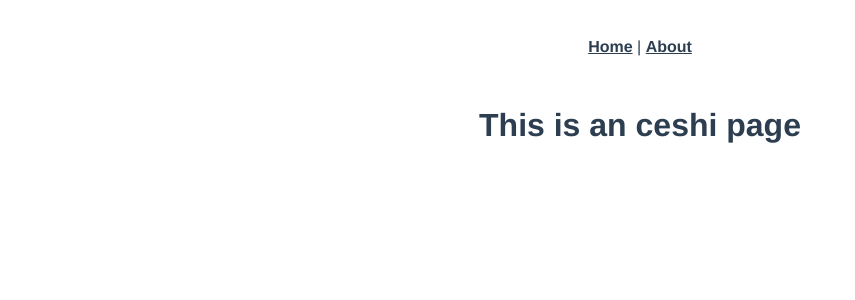
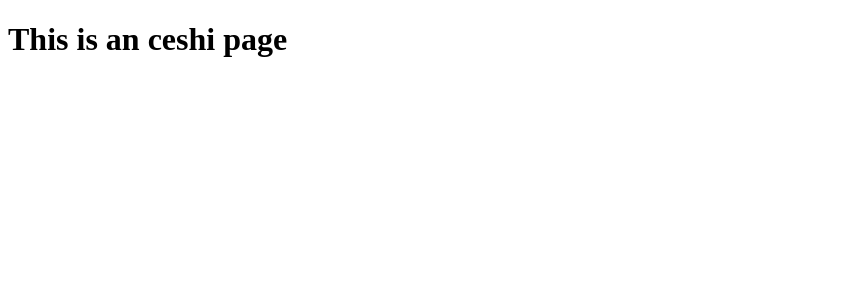
Before and after one commit to TianfuYang/vue3-xuexi2020, a Vue app in the folder vue3-admin-js/: page /#/ceshi in a window 1280 px wide. Shown: the top 300 px of the page, without its empty margins (0-855 px from the left). Built offline with nearby package versions, Linux system fonts and the light colour scheme.

Commit message:
登录路由完成

```diff
--- a/vue3-admin-js/src/App.vue
+++ b/vue3-admin-js/src/App.vue
@@ -1,30 +1,9 @@
 <template>
-  <div id="nav">
-    <router-link to="/">Home</router-link> |
-    <router-link to="/about">About</router-link>
-  </div>
   <router-view />
 </template>
 
 <style lang="scss">
 #app {
-  font-family: Avenir, Helvetica, Arial, sans-serif;
-  -webkit-font-smoothing: antialiased;
-  -moz-osx-font-smoothing: grayscale;
-  text-align: center;
-  color: #2c3e50;
-}
 
-#nav {
-  padding: 30px;
-
-  a {
-    font-weight: bold;
-    color: #2c3e50;
-
-    &.router-link-exact-active {
-      color: #42b983;
-    }
-  }
 }
 </style>
--- a/vue3-admin-js/src/router/index.js
+++ b/vue3-admin-js/src/router/index.js
@@ -1,11 +1,11 @@
 import { createRouter, createWebHashHistory } from "vue-router";
-import Home from "../views/Home.vue";
+// import Home from "../views/Home.vue";
 
 const routes = [
   {
     path: "/",
-    name: "Home",
-    component: Home
+    name: "Login",
+    component: () => import("../views/acount/Login.vue")
   },
   {
     path: "/about",
--- /dev/null
+++ b/vue3-admin-js/src/views/acount/Login.vue
@@ -0,0 +1,15 @@
+<template>
+<div class="login">
+    登录
+  </div>
+</template>
+
+<script>
+export default {
+name: "Login"
+}
+</script>
+
+<style scoped>
+
+</style>
```
